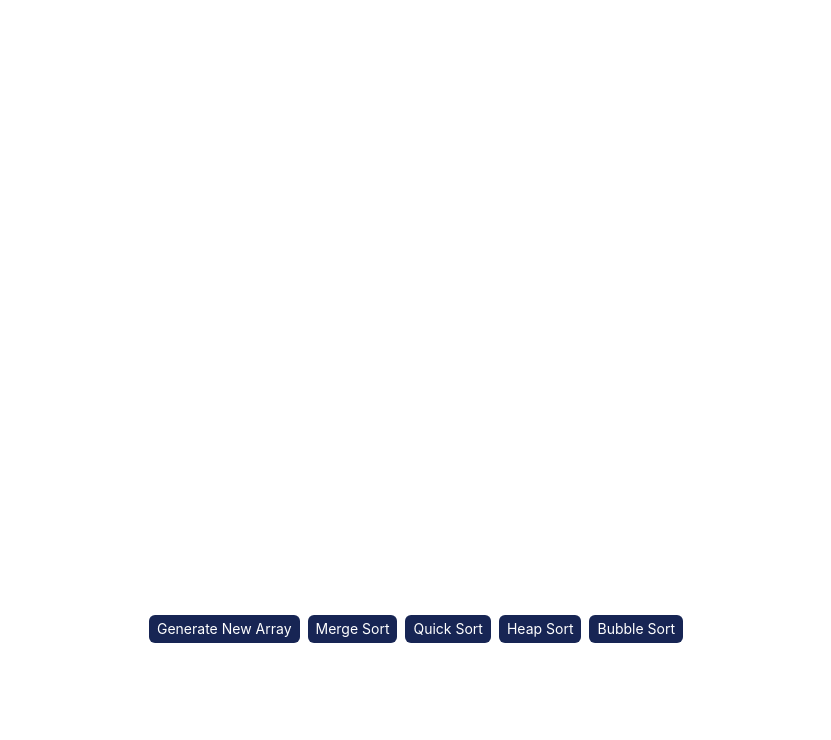
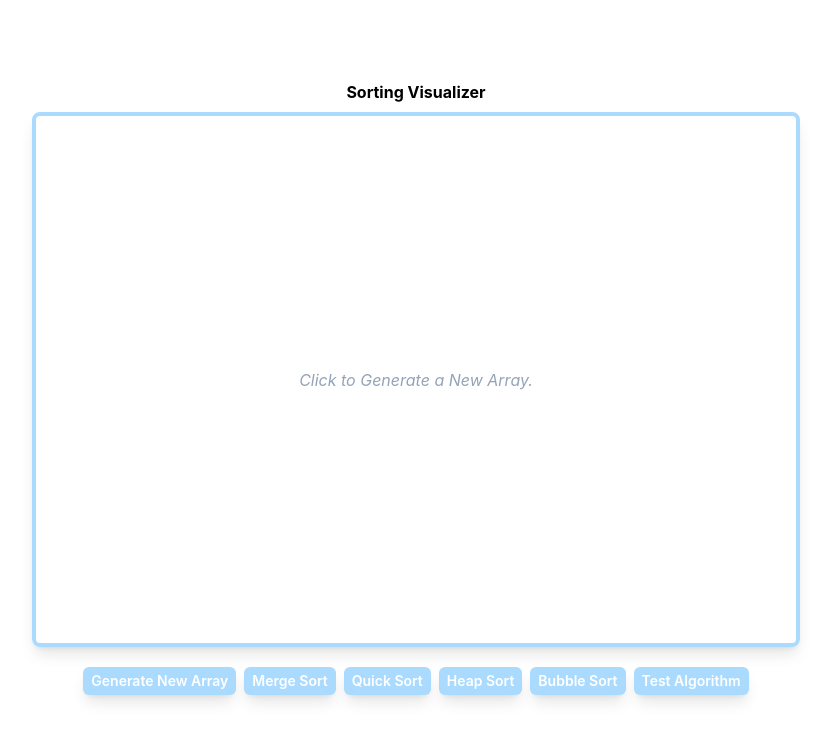
Before and after one commit to allisonchuu/sorting-visualizer, a React (Create React App) app: page / in a window 1280 px wide. Shown: the top 740 px of the page, without its empty margins (224-1055 px from the left). Built offline with nearby package versions, Linux system fonts and the light colour scheme.

Commit message:
Adding merge sort to visualizer

```diff
--- a/package.json
+++ b/package.json
@@ -8,6 +8,8 @@
     "@testing-library/user-event": "^13.5.0",
     "react": "^18.3.1",
     "react-dom": "^18.3.1",
+    "react-dropdown": "^1.11.0",
+    "react-fade-in": "^2.0.1",
     "react-scripts": "5.0.1",
     "web-vitals": "^2.1.4"
   },
--- a/src/App.js
+++ b/src/App.js
@@ -1,10 +1,10 @@
 import "./App.css";
-import SortingVizualizer from "./components/SortingVisualizer/SortingVizualizer";
+import Home from "./pages/Home";
 
 function App() {
   return (
     <div className="App">
-      <SortingVizualizer />
+      <Home />
     </div>
   );
 }
--- /dev/null
+++ b/src/components/OptionsBar/OptionsBar.jsx
@@ -0,0 +1,12 @@
+import React, { useState, useRef, useEffect } from 'react'
+import { SortAnimations } from '../../utils/SortingAlgorithms';
+import Dropdown from 'react-dropdown';
+import 'react-dropdown/style.css';
+
+export default function OptionsBar() {
+
+    return (
+        <div className='col-span-1 top-0 left-0 h-full w-72 bg-slate-300'>
+        </div >
+    )
+}
--- a/src/components/SortingVisualizer/SortingVizualizer.jsx
+++ b/src/components/SortingVisualizer/SortingVizualizer.jsx
@@ -1,40 +1,85 @@
 import React, { useState, useRef, useEffect } from 'react'
-import VerticalBar from '../ui/VerticalBar';
-import { MergeSort } from '../../utils/SortingAlgorithms';
+import { SortAnimations } from '../../utils/SortingAlgorithms';
+import Dropdown from 'react-dropdown';
+import 'react-dropdown/style.css';
+import FadeIn from 'react-fade-in';
 
 export default function SortingVizualizer() {
+    const [initialArray, setInitialArray] = useState(null);
     const [newArray, setNewArray] = useState(null);
+    const [width, setWidth] = useState(0);
+    const [activeAlgoName, setActiveAlgoName] = useState("N/A")
     const ref = useRef(null);
-    const [width, setWidth] = useState(0);
 
     const generateNewArray = () => {
-        const curArray = []
+        const curArray = [];
 
-        for (let i = 0; i < 20; i++) {
+        setInitialArray(null);
+
+        for (let i = 0; i < 100; i++) {
             curArray.push(randomIntFromInterval(5, 500));
         }
-        setNewArray(curArray);
+        setInitialArray(curArray);
     };
 
-    useEffect(() => {
-        // when the component gets mounted
-        setWidth(ref.current.offsetWidth);
-        // to handle page resize
-        const getwidth = () => {
-            setWidth(ref.current.offsetWidth / 20);
-        };
-        window.addEventListener("resize", getwidth);
-        // remove the event listener before the component gets unmounted
-        return () => window.removeEventListener("resize", getwidth);
-    }, []);
+    const mergeSort = () => {
+        const tempArr = initialArray.slice();
+        const { sortedArray, animations } = SortAnimations('Merge Sort', tempArr);
+        setNewArray(sortedArray);
+        setActiveAlgoName('Merge Sort');
 
-    const mergeSort = () => {
-        setNewArray(MergeSort(newArray));
-        console.log(MergeSort(newArray));
+        for (let i = 0; i < animations.length; i++) {
+            const verticalBars = document.getElementsByClassName('vertical-bars');
+            const onColorChange = i % 3 !== 2;
+
+            if (onColorChange) {
+                const [oneIdx, twoIdx] = animations[i];
+                const color = i % 3 === 0 ? '#FFB5D7' : '#CEF4FF';
+
+                setTimeout(() => {
+                    verticalBars[oneIdx].style.backgroundColor = color;
+                    verticalBars[twoIdx].style.backgroundColor = color;
+                }, i * 10);
+                console.log('animations' + ' ' + oneIdx + ', ' + twoIdx);
+            } else {
+                const [oneIdx, newHeight] = animations[i];
+
+                setTimeout(() => {
+                    verticalBars[oneIdx].style.height = `${newHeight}px`;
+                }, i * 10);
+                console.log('isheightchange');
+            }
+        }
     };
 
     const quickSort = () => {
+        const tempArr = initialArray.slice();
+        const { sortedArray, animations } = SortAnimations('Quick Sort', tempArr);
 
+        // setInitialArray(sortedArray);
+
+        for (let i = 0; i < animations.length; i++) {
+            const verticalBars = document.getElementsByClassName('vertical-bars');
+            const onColorChange = i % 3 !== 2;
+
+            if (onColorChange) {
+                const [oneIdx, twoIdx] = animations[i];
+                const color = i % 3 === 0 ? '#FFB5D7' : '#CEF4FF';
+
+                setTimeout(() => {
+                    verticalBars[oneIdx].style.backgroundColor = color;
+                    verticalBars[twoIdx].style.backgroundColor = color;
+                }, i * 10);
+                console.log('animations' + ' ' + oneIdx + ', ' + twoIdx);
+            } else {
+                const [oneIdx, newHeight] = animations[i];
+
+                setTimeout(() => {
+                    verticalBars[oneIdx].style.height = `${newHeight}px`;
+                }, i * 10);
+                console.log('isheightchange');
+            }
+        }
     };
 
     const heapSort = () => {
@@ -45,19 +90,64 @@ export default function SortingVizualizer() {
 
     };
 
+    const testSortingAlgorithm = () => {
+        const jsSortedArr = initialArray.toSorted((a, b) => a - b);
+
+        if (activeAlgoName === "N/A") {
+            return console.log('No active sorting. Choose a sorting algorithm.')
+        }
+
+        if (arraysAreEqual(newArray, jsSortedArr)) {
+            console.log(activeAlgoName + ': PASSED')
+        }
+    };
+
+    useEffect(() => {
+        setWidth(ref.current.offsetWidth);
+
+        const getwidth = () => {
+            setWidth(ref.current.offsetWidth / 100);
+        };
+
+        window.addEventListener("resize", getwidth);
+
+        return () => window.removeEventListener("resize", getwidth);
+    }, []);
+
     return (
-        <div className='flex place-items-center min-h-screen flex-col p-20'>
-            <div className='w-5/6 min-w-96 h-[515px] flex flex-row place-items-end' ref={ref}>
-                {newArray !== null && newArray.map((int, id) =>
-                    <VerticalBar key={id} width={width} height={int} />
-                )}
-            </div>
-            <div className="flex flex-row gap-2 m-5 text-white text-sm">
-                <button className="py-1 px-2 bg-blue-950 rounded-md" onClick={generateNewArray}>Generate New Array</button>
-                <button className="py-1 px-2 bg-blue-950 rounded-md" onClick={mergeSort}>Merge Sort</button>
-                <button className="py-1 px-2 bg-blue-950 rounded-md" onClick={quickSort}>Quick Sort</button>
-                <button className="py-1 px-2 bg-blue-950 rounded-md" onClick={heapSort}>Heap Sort</button>
-                <button className="py-1 px-2 bg-blue-950 rounded-md" onClick={bubbleSort}>Bubble Sort</button>
+        <div className='flex col-span-3 place-items-center min-h-screen flex-col p-20'>
+            <h1 className='font-bold pb-2'>Sorting Visualizer</h1>
+            {initialArray === null ? (
+                <div className='place-content-center w-5/6 min-w-[575px] max-w-3xl h-[535px] rounded-lg border-4 border-[#AADBFF] px-5 py-3 shadow-lg' ref={ref}>
+                    <div className='italic text-slate-400' onClick={generateNewArray}>Click to Generate a New Array.</div>
+                </div>
+            ) :
+                <div className='place-content-end w-5/6 min-w-[575px] max-w-3xl h-[535px] rounded-lg border-4 border-[#AADBFF] px-5 py-3 shadow-lg' ref={ref}>
+
+                    <div className='flex flex-row h-fit place-items-end'>
+                        {
+                            (initialArray.map((int, idx) =>
+                                <div key={idx}
+                                    className="vertical-bars inline border border-white text-white"
+                                    style={{
+                                        height: `${int}px`,
+                                        width: `${width}px`,
+                                        backgroundColor: `#CEF4FF`
+                                    }}>
+                                </div>
+                            ))
+                        }
+                    </div>
+                </div>
+            }
+
+            <div className="flex flex-row gap-2 m-5 text-white font-semibold text-sm">
+                <button className="py-1 px-2 bg-[#AADBFF] rounded-md shadow-lg" onClick={generateNewArray}>Generate New Array</button>
+                <button className="py-1 px-2 bg-[#AADBFF] rounded-md shadow-lg" onClick={mergeSort}>Merge Sort</button>
+                <button className="py-1 px-2 bg-[#AADBFF] rounded-md shadow-lg" onClick={quickSort}>Quick Sort</button>
+                <button className="py-1 px-2 bg-[#AADBFF] rounded-md shadow-lg" onClick={heapSort}>Heap Sort</button>
+                <button className="py-1 px-2 bg-[#AADBFF] rounded-md shadow-lg" onClick={bubbleSort}>Bubble Sort</button>
+                <button className="py-1 px-2 bg-[#AADBFF] rounded-md shadow-lg" onClick={testSortingAlgorithm}>Test Algorithm</button>
             </div>
         </div >
     )
@@ -67,3 +157,13 @@ export default function SortingVizualizer() {
 function randomIntFromInterval(min, max) {
     return Math.floor(Math.random() * (max - min + 1) + min);
 }
+
+function arraysAreEqual(arrOne, arrTwo) {
+    if (arrOne.length !== arrTwo.length) return false;
+
+    for (let i = 0; i < arrOne.length; i++) {
+        if (arrOne[i] !== arrTwo[i]) return false;
+    }
+
+    return true;
+}
--- a/src/index.css
+++ b/src/index.css
@@ -1,6 +1,8 @@
 @tailwind base;
 @tailwind components;
 @tailwind utilities;
+
+@import url('https://fonts.googleapis.com/css2?family=Raleway:ital,wght@0,100..900;1,100..900&display=swap');
 
 body {
   margin: 0;
--- /dev/null
+++ b/src/pages/Home.jsx
@@ -0,0 +1,12 @@
+import React, { useState, useRef, useEffect } from 'react'
+import SortingVizualizer from '../components/SortingVisualizer/SortingVizualizer'
+import OptionsBar from '../components/OptionsBar/OptionsBar'
+
+export default function Home() {
+    return (
+        <div className=''>
+            {/* <OptionsBar /> */}
+            <SortingVizualizer />
+        </div>
+    )
+}
--- a/src/utils/SortingAlgorithms.js
+++ b/src/utils/SortingAlgorithms.js
@@ -1,26 +1,43 @@
 // import React from "react";
 
-const merge = (leftArr, rightArr) => {
-  let mergedArr = [],
-    leftIndex = 0,
-    rightIndex = 0;
+export function SortAnimations(algoName, arr) {
+  const animations = [];
+  const tempArray = arr.slice();
+  const sortObj = {
+    animations: null,
+    sortedArray: null,
+  };
 
-  while (leftIndex < leftArr.length && rightIndex < rightArr.length) {
-    if (leftArr[leftIndex] < rightArr[rightIndex]) {
-      mergedArr.push(leftArr[rightIndex]);
-      leftIndex++;
-    } else {
-      mergedArr.push(rightArr[rightIndex]);
-      rightIndex++;
-    }
+  switch (algoName) {
+    case "Merge Sort":
+      mergeSortAnimationsHelper(arr, 0, arr.length - 1, tempArray, animations);
+      return { sortedArray: mergeSort(arr), animations: animations };
+    case "Quick Sort":
+    // return {
+    //   sortedArray: quickSort(arr, animations),
+    //   animations: animations,
+    // };
+    case "Heap Sort":
+    case "Bubble Sort":
+    default:
+      sortObj.sortedArray = null;
+      sortObj.animations = null;
   }
 
-  return mergedArr
-    .concat(leftArr.slice(leftIndex))
-    .concat(rightArr.slice(rightIndex));
+  return sortObj;
+}
+
+// Merge Sort Functions
+const merge = (leftArr, rightArr) => {
+  var result = [];
+
+  while (leftArr.length > 0 && rightArr.length > 0)
+    result.push(leftArr[0] < rightArr[0] ? leftArr.shift() : rightArr.shift());
+
+  return result.concat(leftArr.length ? leftArr : rightArr);
 };
 
-export function MergeSort(arr) {
+function mergeSort(arr, animations) {
   if (arr === null) {
     return;
   }
@@ -29,9 +46,89 @@ export function MergeSort(arr) {
     return arr;
   }
 
-  const middleIndex = Math.floor(arr.length / 2);
-  const leftArr = arr.slice(0, middleIndex);
-  const rightArr = arr.slice(middleIndex);
+  const midIndex = Math.floor(arr.length / 2);
+  const leftArr = mergeSort(arr.slice(0, midIndex), animations);
+  const rightArr = mergeSort(arr.slice(midIndex), animations);
 
-  return merge(MergeSort(leftArr), MergeSort(rightArr));
+  return merge(mergeSort(leftArr, animations), mergeSort(rightArr, animations));
 }
+
+// Merge Sort Animation Functions
+function mergeSortAnimationsHelper(
+  arr,
+  startIdx,
+  endIdx,
+  tempArray,
+  animations
+) {
+  if (startIdx === endIdx) return;
+  const middleIdx = Math.floor((startIdx + endIdx) / 2);
+  mergeSortAnimationsHelper(tempArray, startIdx, middleIdx, arr, animations);
+  mergeSortAnimationsHelper(tempArray, middleIdx + 1, endIdx, arr, animations);
+  doMerge(arr, startIdx, middleIdx, endIdx, tempArray, animations);
+}
+
+function doMerge(arr, startIdx, middleIdx, endIdx, tempArray, animations) {
+  let k = startIdx;
+  let i = startIdx;
+  let j = middleIdx + 1;
+  while (i <= middleIdx && j <= endIdx) {
+    animations.push([i, j]);
+    animations.push([i, j]);
+    if (tempArray[i] <= tempArray[j]) {
+      animations.push([k, tempArray[i]]);
+      arr[k++] = tempArray[i++];
+    } else {
+      animations.push([k, tempArray[j]]);
+      arr[k++] = tempArray[j++];
+    }
+  }
+  while (i <= middleIdx) {
+    animations.push([i, i]);
+    animations.push([i, i]);
+    animations.push([k, tempArray[i]]);
+    arr[k++] = tempArray[i++];
+  }
+  while (j <= endIdx) {
+    animations.push([j, j]);
+    animations.push([j, j]);
+    animations.push([k, tempArray[j]]);
+    arr[k++] = tempArray[j++];
+  }
+}
+
+// Quick Sort Functions
+function quickSort(arr, animations) {
+  // terminate execution and return array if empty
+  // or containing one elemrnt
+  if (arr.length <= 1) return arr;
+
+  // set the pivot to the last item on the list
+  const pivot = arr[arr.length - 1];
+
+  // create temporary contaners
+  const leftArr = [];
+  const rightArr = [];
+
+  const tempArr = arr.slice(0, arr.length - 1);
+
+  // loop through the array to put the pivot in its sorted position
+  for (let i = 0; i < tempArr.length; i++) {
+    animations.push([i, i]);
+    if (tempArr[i] > pivot) {
+      rightArr.push(tempArr[i]);
+      animations.push([i, rightArr.findIndex((x) => x === tempArr[i])]);
+    } else {
+      leftArr.push(tempArr[i]);
+      animations.push([i, leftArr.findIndex((x) => x === tempArr[i])]);
+    }
+  }
+
+  // repeat same processes above on both partition
+  // until every item is at its sorted position
+  return [
+    ...quickSort(leftArr, animations),
+    pivot,
+    ...quickSort(rightArr, animations),
+  ];
+}
```
Also changed, not shown: src/components/ui/VerticalBar.jsx (deleted, +0 -13 lines), 2 other files (tests, documents, lock files or other folders).
